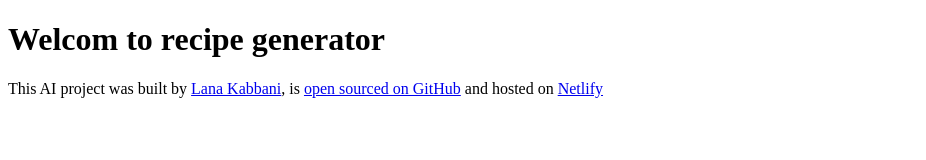
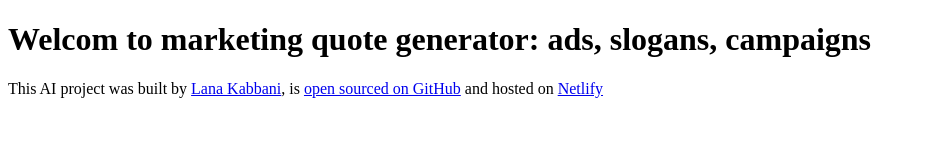
Before and after one commit to lanakbn/generator, a plain HTML site: page index.html in a window 1280 px wide. Shown: the whole page, without its empty margins (0-926 px from the left). Drawn offline with Linux system fonts and the light colour scheme.

Commit message:
name of project ai generator changed

```diff
--- a/index.html
+++ b/index.html
@@ -4,11 +4,11 @@
     <meta charset="UTF-8" />
     <meta name="viewport" content="width=device-width, initial-scale=1.0" />
     <link rel="stylesheet" href="src/style.css" />
-    <title>recipe generator</title>
+    <title>marketing quote generator</title>
   </head>
 
   <body>
-    <h1>Welcom to recipe generator</h1>
+    <h1>Welcom to marketing quote generator: ads, slogans, campaigns</h1>
     <footer>
       This AI project was built by
       <a href="https://github.com/lanakbn" target="_blank">Lana Kabbani</a>, is
```
